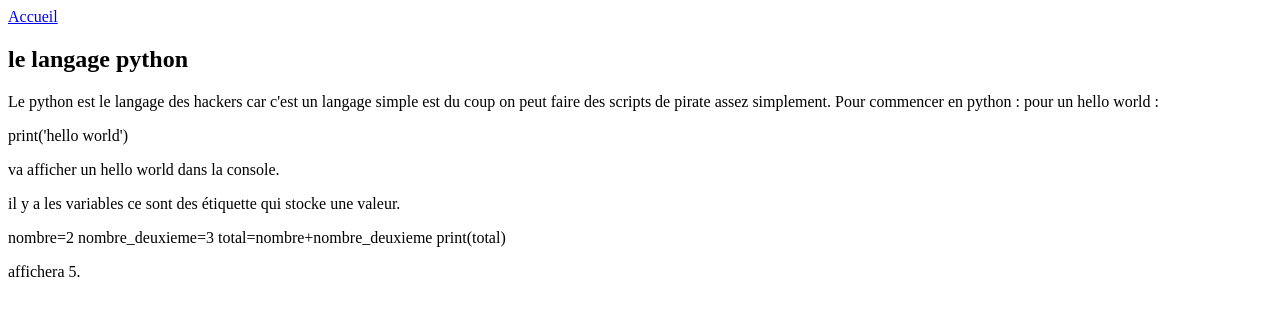
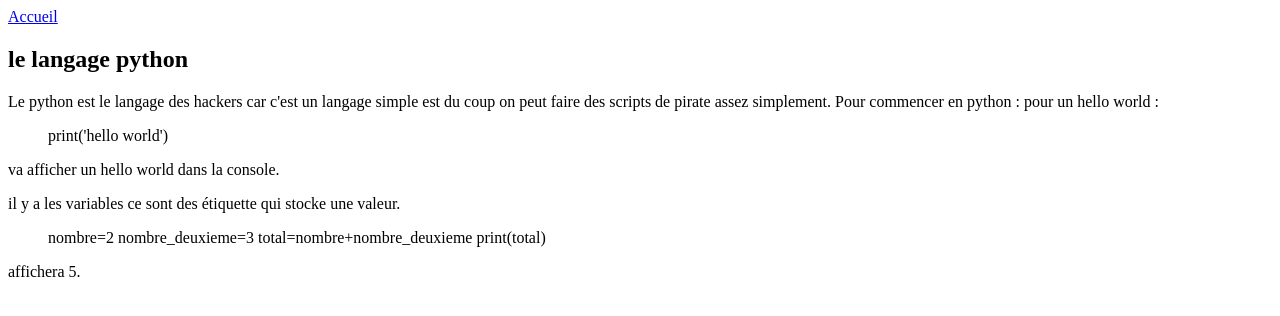
Before and after one commit to titi31/blogtim, an Eleventy site: page posts/python.md in a window 1280 px wide. Built offline with nearby package versions, Linux system fonts and the light colour scheme; Eleventy itself is replaced by a stand-in of ours; files that its build step writes are made by us from their sources.

Commit message:
Update python.md

```diff
--- a/posts/python.md
+++ b/posts/python.md
@@ -8,15 +8,15 @@ Le python est le langage des hackers car c'est un langage simple est du coup on
 Pour commencer en python :
 pour un hello world :
 
-  print('hello world')
+  > print('hello world')
 
 va afficher un hello world dans la console.
 
 il y a les variables ce sont des étiquette qui stocke une valeur.
 
-  nombre=2
-  nombre_deuxieme=3
-  total=nombre+nombre_deuxieme
-  print(total)
+ > nombre=2
+ > nombre_deuxieme=3
+ > total=nombre+nombre_deuxieme
+ > print(total)
 
 affichera 5.
```
